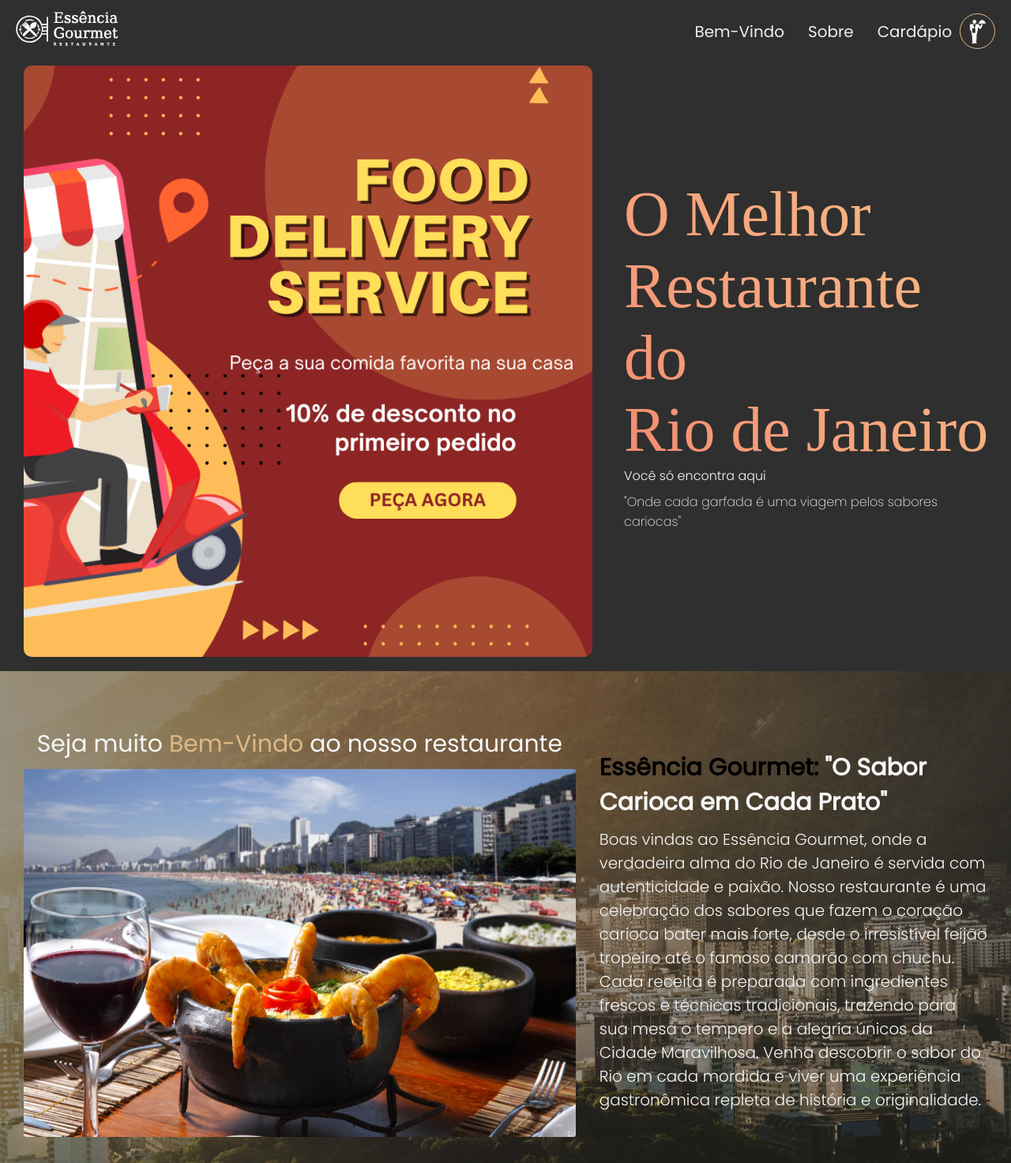
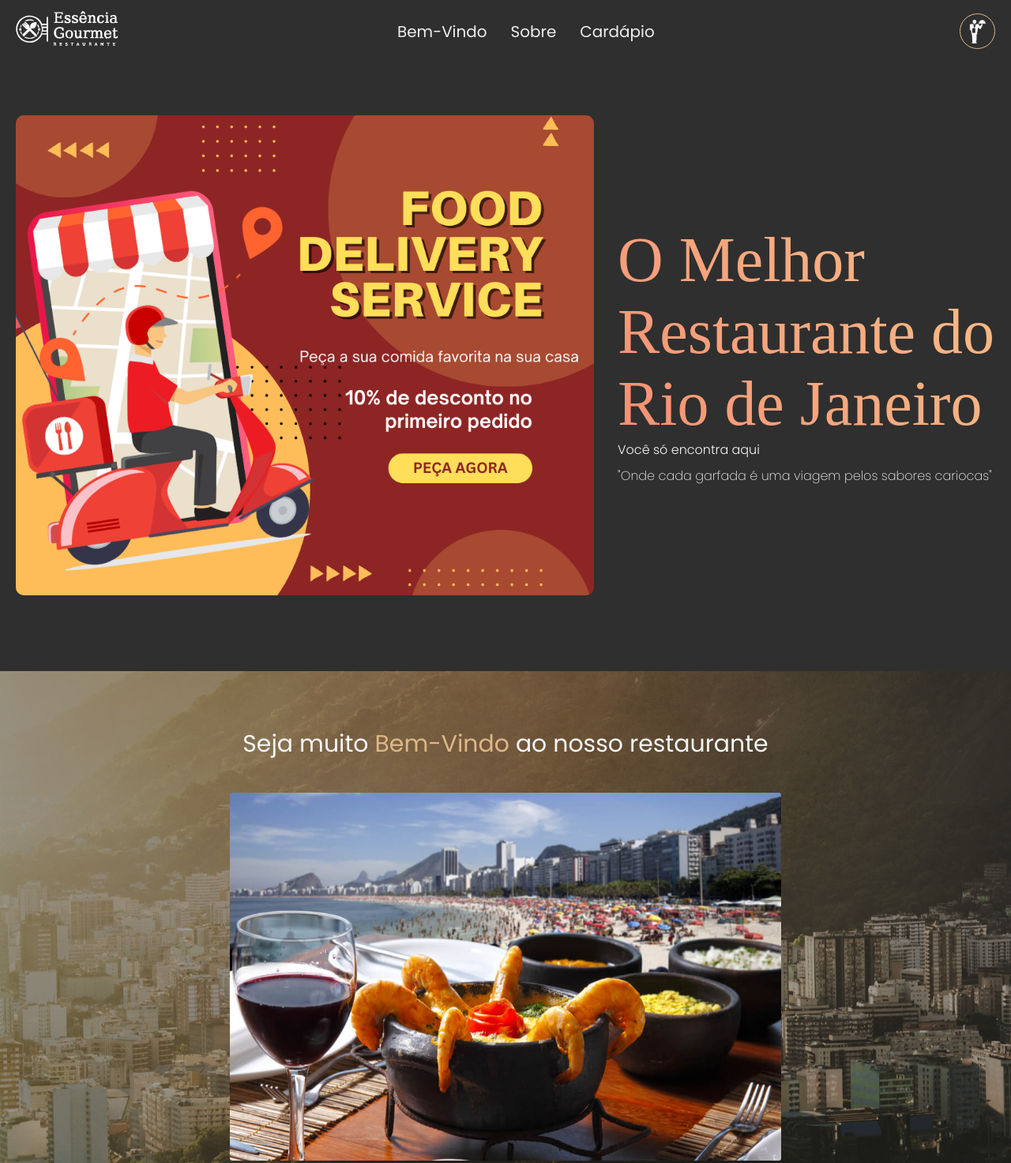
Before and after one commit to Sabrina-sz/essencia-gourmet-restaurante, a website: page index.html in a window 1280 px wide. Shown: the top 1473 px of the page at 79% size. Drawn offline with nearby package versions, Linux system fonts and the light colour scheme.

Commit message:
Tela inicial

```diff
--- a/index.html
+++ b/index.html
@@ -124,7 +124,7 @@
         </div>
       </div>
       <section class="inicio-bv">
-        <div class="inicio-txt">
+        <!-- <div class="inicio-txt"> -->
           <h1 class="titulo-bv">
             Seja muito <span>Bem-Vindo</span> ao nosso restaurante
           </h1>
@@ -133,7 +133,7 @@
             src="/img/pratos-rio-de-janeiro.jpg"
             alt="imagem introdução"
           />
-        </div>
+
 
         <div class="introducao-bv">
           <h2>
--- a/principal.css
+++ b/principal.css
@@ -40,6 +40,7 @@ svg.logotipo-svg {
   font-weight: 300;
   border-bottom: gray;
   z-index: 1;
+  gap: 1rem;
 }
 
 button.btn-close {
@@ -88,9 +89,10 @@ button.btn-close svg path {
 .menu-nav-itens {
   display: flex;
   flex-direction: row;
-  justify-content: center;
+  justify-content: end;
   align-items: center;
   gap: 1rem;
+  width: 100%;
 }
 .menu-nav-list a {
   /* estlização da ancora(a) */
@@ -180,11 +182,12 @@ main {
   /* Estilizção da primeira seção da pagina */
   display: flex;
   flex-direction: column;
-  justify-content: space-between;
+  justify-content: center;
   align-items: center;
   background-color: #2f2f2f;
   padding: 2rem;
   width: 100%;
+  height: 100vh;
   gap: 5rem;
   position: relative;
 }
@@ -371,10 +374,8 @@ figcaption h3 {
   margin-bottom: 0.5rem;
 }
 .carrosel {
-  margin-inline: 1rem;
-  margin-top: 1.5rem;
   width: 100%;
-  height: 55rem;
+  height: 65vw;
   animation: change 6s step-start infinite alternate-reverse;
   background-size: cover;
   background-repeat: no-repeat;
@@ -445,10 +446,10 @@ figcaption h3 {
 .cupons-desconto img {
   width: 100%;
   box-shadow: 1rem 1rem 1rem rgba(0, 0, 0, 0.5);
+  transition: transform 0.5s;
 }
 .cupons-desconto img:hover {
   transform: scale(1.05);
-  transition: 0.5s;
 }
 .interface {
   max-width: 100%;
@@ -552,8 +553,8 @@ footer .linha-footer1 .box-linha-footer {
 
   .inicio-bv {
     height: 100vh;
-    align-items: initial;
-    flex-direction: row;
+    align-items: center;
+    flex-direction: column;
   }
 
   .img-pratos-rj {
@@ -565,6 +566,7 @@ footer .linha-footer1 .box-linha-footer {
   }
   .introducao-bv {
     padding: 0;
+    text-align: center;
     justify-content: center;
   }
 
@@ -612,8 +614,17 @@ footer .linha-footer1 .box-linha-footer {
 }
 
 @media (min-width: 1000px) {
+  .menu-nav-itens {
+    position: relative;
+  }
+  .botao-reserva {
+    position: absolute;
+  }
+  .menu-nav-list {
+    width: 100%;
+  }
   .carrosel {
-    height: 75rem;
+    height: 80%;
   }
 
   .texto-img-titulo h1 {
@@ -627,6 +638,10 @@ footer .linha-footer1 .box-linha-footer {
     height: auto;
   }
 
+  .introducao-bv p {
+    width: 75rem;
+  }
+
   .img-pratos-rj {
     width: 70rem;
   }
@@ -637,6 +652,7 @@ footer .linha-footer1 .box-linha-footer {
 
   footer .linha-footer1 {
     flex-direction: row;
+    align-items: center;
   }
 
   .menu-nav ul {
@@ -646,6 +662,7 @@ footer .linha-footer1 .box-linha-footer {
     flex-direction: row;
     height: auto;
     background: initial;
+    width: 92%;
   }
   .btn-close,
   .btn-open {
--- a/principal.js
+++ b/principal.js
@@ -22,6 +22,15 @@ btnClose.addEventListener("click", () => {
 });
 
 document.addEventListener("DOMContentLoaded", function () {
+   ScrollReveal().reveal(".inicio-pagina", {
+     distance: "100px",
+     origin: "top",
+     opcity: 0,
+     duration: 1400,
+     reset: false,
+     easing: "ease-in-out",
+     interval: 100,
+   });
   ScrollReveal().reveal(".inicio-bv", {
     distance: "100px",
     origin: "left",
```
